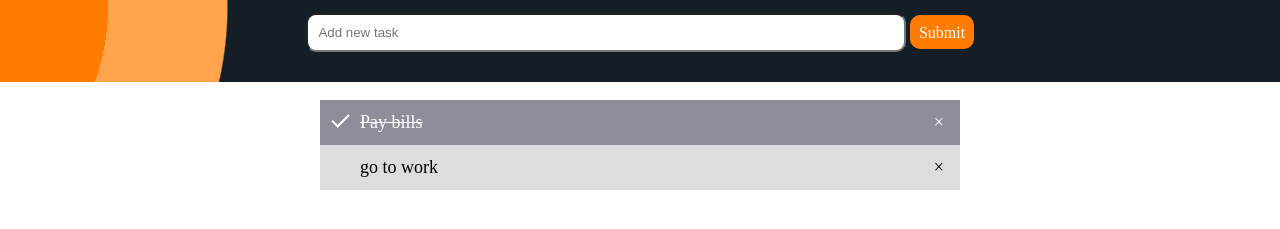
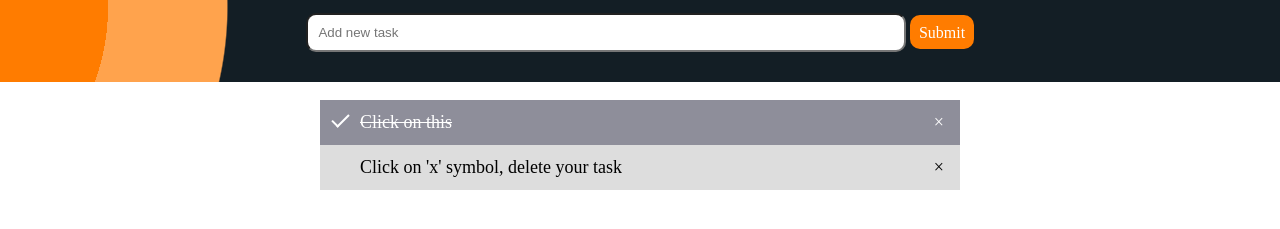
Before and after one commit to RiteshRaj4341/todolists, a plain HTML site: page index.html in a window 1280 px wide. Shown: the part 73-302 px from the top of the page. Drawn offline with Linux system fonts and the light colour scheme.

Commit message:
Update index.html

```diff
--- a/index.html
+++ b/index.html
@@ -20,8 +20,8 @@
     </div>
 </br>
 <ul id="myUL">
-  <li class="checked">Pay bills</li>
-  <li>go to work</li>
+  <li class="checked">Click on this</li>
+  <li>Click on 'x' symbol, delete your task</li>
 </ul>
 <script src="script.js"></script>
   </body>
```
